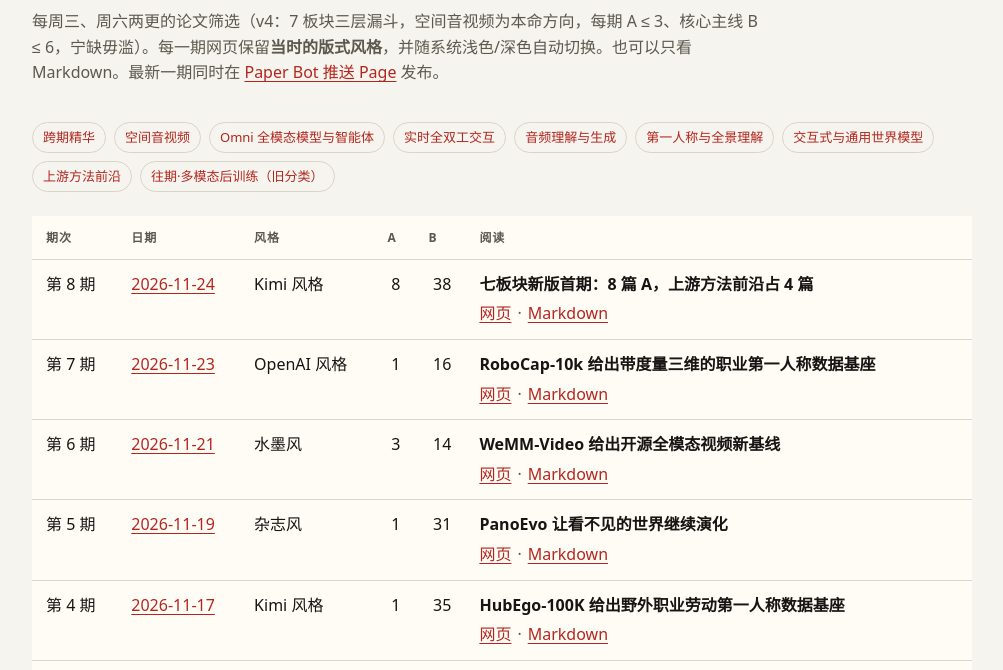
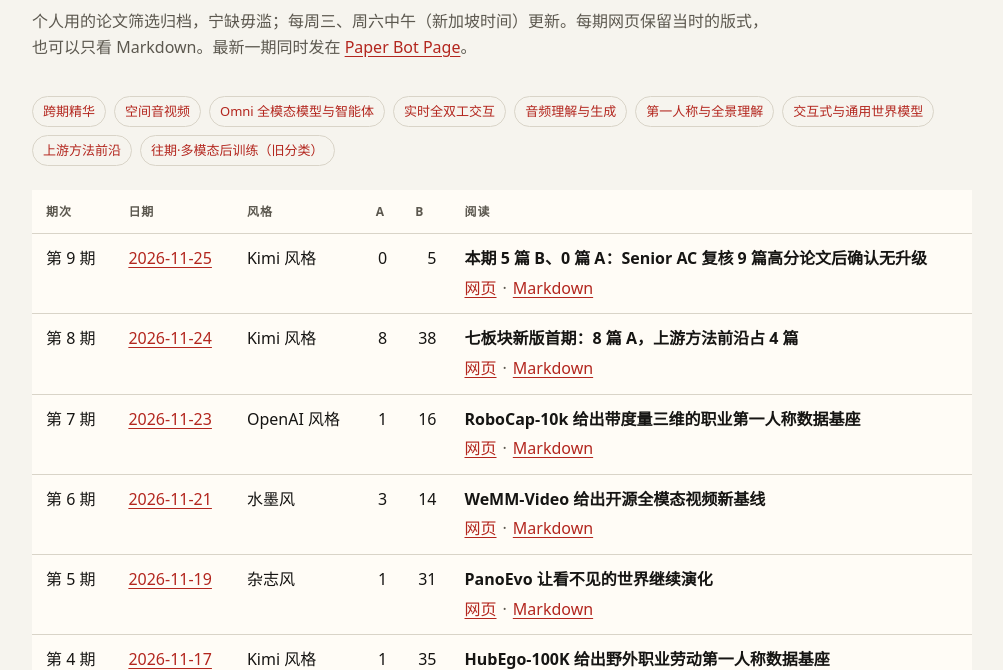
Before and after one commit to Aaashair/paper-bot-digest, a plain HTML site: page docs/index.html in a window 1280 px wide. Shown: the part 118-788 px from the top of the page, without its empty margins (138-1141 px from the left). Drawn offline with Linux system fonts and the light colour scheme.

Commit message:
Issue 9 (2026-11-25, Kimi): 0 A / 5 B, SAC no upgrade; fixed 2026-11-24.md; short README (1/6)

```diff
--- a/docs/index.html
+++ b/docs/index.html
@@ -44,13 +44,14 @@
 <body>
 <main>
   <h1>Paper Bot 推送归档</h1>
-  <p class="lead">每周三、周六两更的论文筛选（v4：7 板块三层漏斗，空间音视频为本命方向，每期 A ≤ 3、核心主线 B ≤ 6，宁缺毋滥）。每一期网页保留<strong>当时的版式风格</strong>，并随系统浅色/深色自动切换。也可以只看 Markdown。最新一期同时在 <a href="https://cursor.com/canvas/store-e1c619e9-9a18-45c2-be84-6a0452d9876f/64510c92-4dce-4196-b8b8-1f618dc85549">Paper Bot 推送 Page</a> 发布。</p>
+  <p class="lead">个人用的论文筛选归档，宁缺毋滥；每周三、周六中午（新加坡时间）更新。每期网页保留当时的版式，也可以只看 Markdown。最新一期同时发在 <a href="https://cursor.com/canvas/store-e1c619e9-9a18-45c2-be84-6a0452d9876f/64510c92-4dce-4196-b8b8-1f618dc85549">Paper Bot Page</a>。</p>
   <nav class="nav"><a href="highlights.html">跨期精华</a><a href="topics/spatial_audiovisual.html">空间音视频</a><a href="topics/omni_agent.html">Omni 全模态模型与智能体</a><a href="topics/full_duplex.html">实时全双工交互</a><a href="topics/audio_ug.html">音频理解与生成</a><a href="topics/ego_pano_und.html">第一人称与全景理解</a><a href="topics/world_models.html">交互式与通用世界模型</a><a href="topics/upstream_methods.html">上游方法前沿</a><a href="topics/mm_post_training.html">往期·多模态后训练（旧分类）</a></nav>
   <table>
     <thead>
       <tr><th>期次</th><th>日期</th><th>风格</th><th class="n">A</th><th class="n">B</th><th>阅读</th></tr>
     </thead>
     <tbody>
+<tr><td>第 9 期</td><td><a href="issues/2026-11-25/">2026-11-25</a></td><td>Kimi 风格</td><td class="n">0</td><td class="n">5</td><td><div class="hl">本期 5 篇 B、0 篇 A：Senior AC 复核 9 篇高分论文后确认无升级</div><a href="issues/2026-11-25/">网页</a><span class="sep">·</span><a href="issues/2026-11-25.md">Markdown</a></td></tr>
 <tr><td>第 8 期</td><td><a href="issues/2026-11-24/">2026-11-24</a></td><td>Kimi 风格</td><td class="n">8</td><td class="n">38</td><td><div class="hl">七板块新版首期：8 篇 A，上游方法前沿占 4 篇</div><a href="issues/2026-11-24/">网页</a><span class="sep">·</span><a href="issues/2026-11-24.md">Markdown</a></td></tr>
 <tr><td>第 7 期</td><td><a href="issues/2026-11-23/">2026-11-23</a></td><td>OpenAI 风格</td><td class="n">1</td><td class="n">16</td><td><div class="hl">RoboCap-10k 给出带度量三维的职业第一人称数据基座</div><a href="issues/2026-11-23/">网页</a><span class="sep">·</span><a href="issues/2026-11-23.md">Markdown</a></td></tr>
 <tr><td>第 6 期</td><td><a href="issues/2026-11-21/">2026-11-21</a></td><td>水墨风</td><td class="n">3</td><td class="n">14</td><td><div class="hl">WeMM-Video 给出开源全模态视频新基线</div><a href="issues/2026-11-21/">网页</a><span class="sep">·</span><a href="issues/2026-11-21.md">Markdown</a></td></tr>
```
Also changed, not shown: 3 other files.
